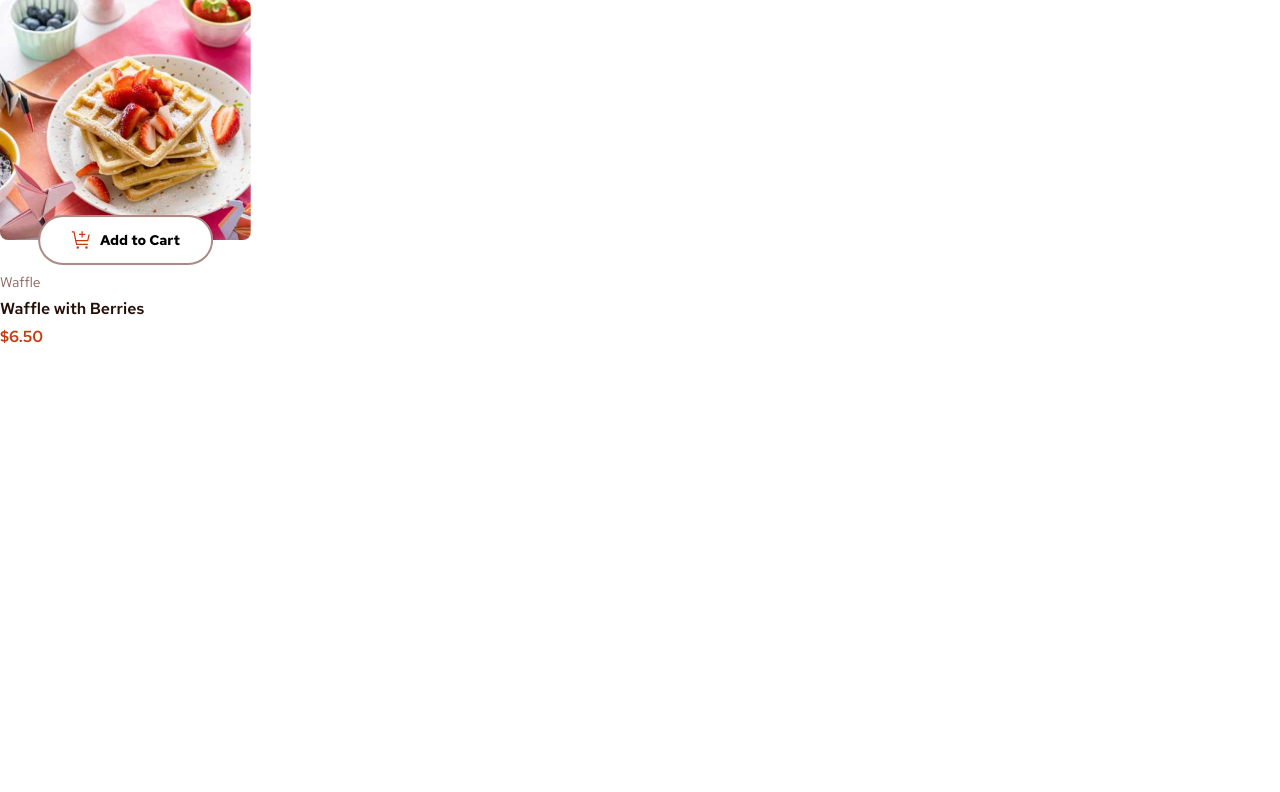
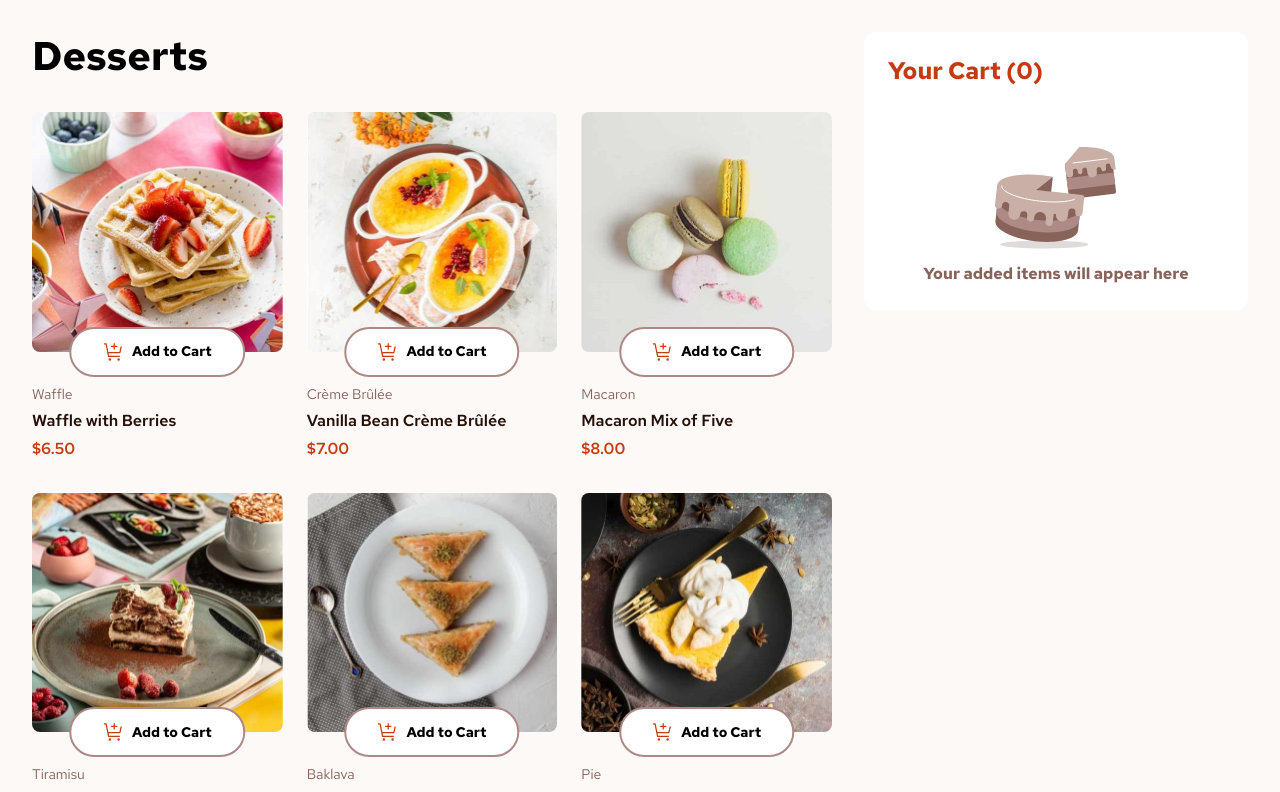
Before and after one commit to wasiqurzaman/product-list-with-cart, a React (Vite) app: page / in a window 1280 px wide. Shown: the top 792 px of the page. Built offline with nearby package versions, Linux system fonts and the light colour scheme.

Commit message:
Lifted the states and handler function to the app component

```diff
--- a/src/App.tsx
+++ b/src/App.tsx
@@ -1,10 +1,89 @@
-import ProductCard from "./components/ProductCard";
-import Products from "./data/data.json";
+import { useState } from "react";
+import Cart from "./components/Cart";
+import Products from "./components/Products";
+import data from "./data/data.json";
+import { Product } from "./components/ProductCard";
+import ConfirmModal from "./components/ConfirmModal";
+
+export type CartItem = {
+  item: Product;
+  count: number;
+};
 
 function App() {
+  const [cart, setCart] = useState<CartItem[]>([]);
+  const [isConfirmed, setIsConfirmed] = useState(false);
+
+  const addItem = (item: Product) => {
+    if (cart.findIndex(p => p.item.name === item.name) === -1) {
+      setCart(cart => [...cart, { item: item, count: 1 }]);
+    }
+
+    if (cart.findIndex(p => p.item.name === item.name) !== -1) {
+      setCart(cart =>
+        cart.map(p =>
+          p.item.name === item.name ? { item, count: p.count + 1 } : p
+        )
+      );
+    }
+  };
+
+  console.log(cart);
+
+  const removeItem = (item: Product) => {
+    setCart(cart => cart.filter(p => p.item.name !== item.name));
+
+    // if (cart.findIndex(p => p.item.name === item.name) === -1) {
+    //   setCart(cart => cart.filter(p => p.item.name !== item.name));
+    // }
+  };
+
+  const decreaseItem = (item: Product) => {
+    if (cart.find(p => p.item.name === item.name)?.count === 1) {
+      setCart(cart => cart.filter(p => p.item.name !== item.name));
+      return;
+    }
+
+    setCart(cart =>
+      cart.map(p =>
+        p.item.name === item.name ? { item, count: p.count - 1 } : p
+      )
+    );
+  };
+
+  const handleConfirmOrder = () => {
+    setIsConfirmed(confirm => !confirm);
+  };
+
+  const handleReset = () => {
+    setCart([]);
+    setIsConfirmed(false);
+  };
+
   return (
-    <div>
-      <ProductCard product={Products[0]} />
+    <div className="bg-Rose-50">
+      <div className="max-w-[1440px] mx-auto flex flex-col lg:flex-row justify-center items-center lg:items-start gap-8 p-4 lg:p-8">
+        {/* <ProductCard product={data} /> */}
+        <Products
+          products={data}
+          cart={cart}
+          addItem={addItem}
+          removeItem={removeItem}
+          decreaseItem={decreaseItem}
+        />
+        <Cart
+          cart={cart}
+          removeItem={removeItem}
+          confirmOrder={handleConfirmOrder}
+        />
+        {isConfirmed && (
+          <ConfirmModal
+            cart={cart}
+            confirmModal={handleConfirmOrder}
+            reset={handleReset}
+          />
+        )}
+      </div>
     </div>
   );
 }
```
